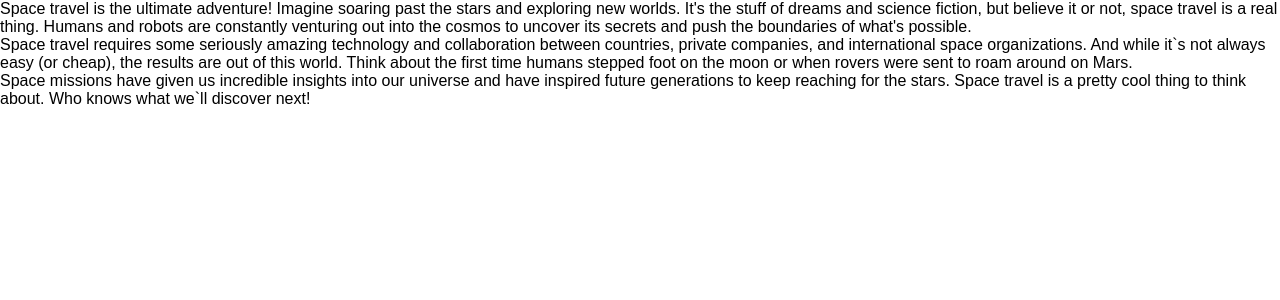
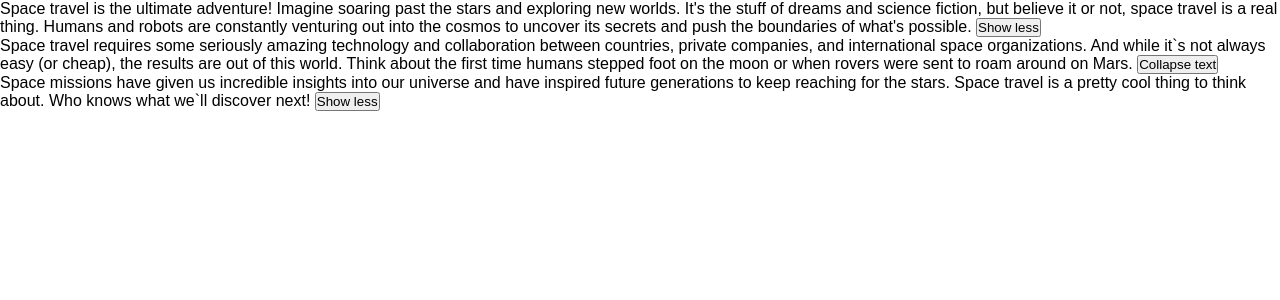
Before and after one commit to christianyarwood62/react, a React (Vite) app in the folder text-expander/: page / in a window 1280 px wide. Shown: the top 300 px of the page. Built offline with nearby package versions, Linux system fonts and the light colour scheme.

Commit message:
Add button to component that changes txt on click

```diff
--- a/text-expander/src/App.jsx
+++ b/text-expander/src/App.jsx
@@ -1,40 +1,57 @@
+import { useState } from "react";
 import "./styles.css";
 
 export default function App() {
   return (
     <div>
-      <TextExpander
-        text="Space travel is the ultimate adventure! Imagine soaring past the stars
+      <TextExpander>
+        Space travel is the ultimate adventure! Imagine soaring past the stars
         and exploring new worlds. It's the stuff of dreams and science fiction,
         but believe it or not, space travel is a real thing. Humans and robots
         are constantly venturing out into the cosmos to uncover its secrets and
-        push the boundaries of what's possible."
-      ></TextExpander>
+        push the boundaries of what's possible.
+      </TextExpander>
 
       <TextExpander
-        text="Space travel requires some seriously amazing technology and
-        collaboration between countries, private companies, and international
-        space organizations. And while it`s not always easy (or cheap), the
-        results are out of this world. Think about the first time humans stepped
-        foot on the moon or when rovers were sent to roam around on Mars."
         collapsedNumWords={20}
         expandButtonText="Show text"
         collapseButtonText="Collapse text"
         buttonColor="#ff6622"
-      ></TextExpander>
+      >
+        Space travel requires some seriously amazing technology and
+        collaboration between countries, private companies, and international
+        space organizations. And while it`s not always easy (or cheap), the
+        results are out of this world. Think about the first time humans stepped
+        foot on the moon or when rovers were sent to roam around on Mars.
+      </TextExpander>
 
-      <TextExpander
-        text="Space missions have given us incredible insights into our universe and
+      <TextExpander expanded={true} className="box">
+        Space missions have given us incredible insights into our universe and
         have inspired future generations to keep reaching for the stars. Space
         travel is a pretty cool thing to think about. Who knows what we`ll
-        discover next!"
-        expanded={true}
-        className="box"
-      ></TextExpander>
+        discover next!
+      </TextExpander>
     </div>
   );
 }
 
-function TextExpander({ text }) {
-  return <div>{text}</div>;
+function TextExpander({
+  children,
+  collapsedNumWords,
+  expandButtonText = "Show more",
+  collapseButtonText = "Show less",
+  buttonColor = "red",
+  defaultExpanded = true,
+  className,
+}) {
+  const [expanded, setExpanded] = useState(defaultExpanded);
+
+  return (
+    <div>
+      {children}{" "}
+      <button onClick={() => setExpanded(!expanded)}>
+        {expanded === true ? collapseButtonText : expandButtonText}
+      </button>
+    </div>
+  );
 }
```
